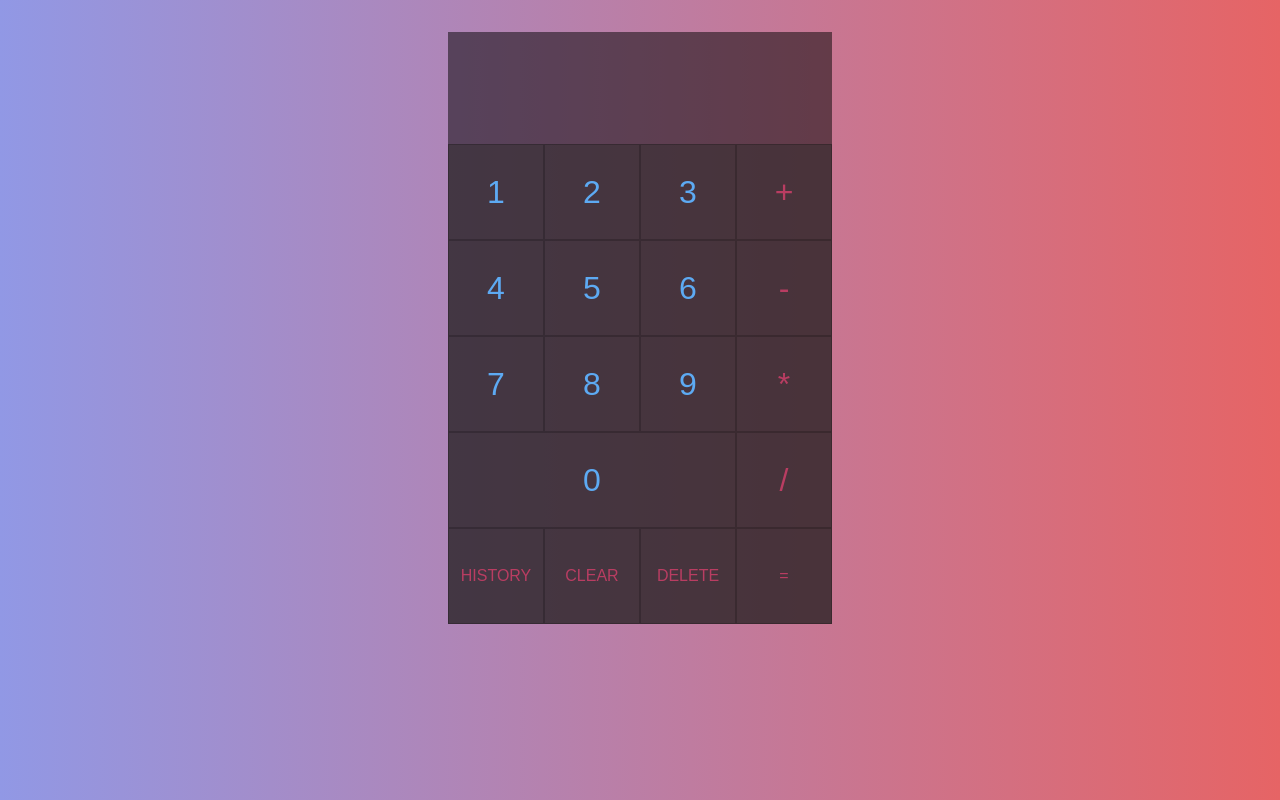
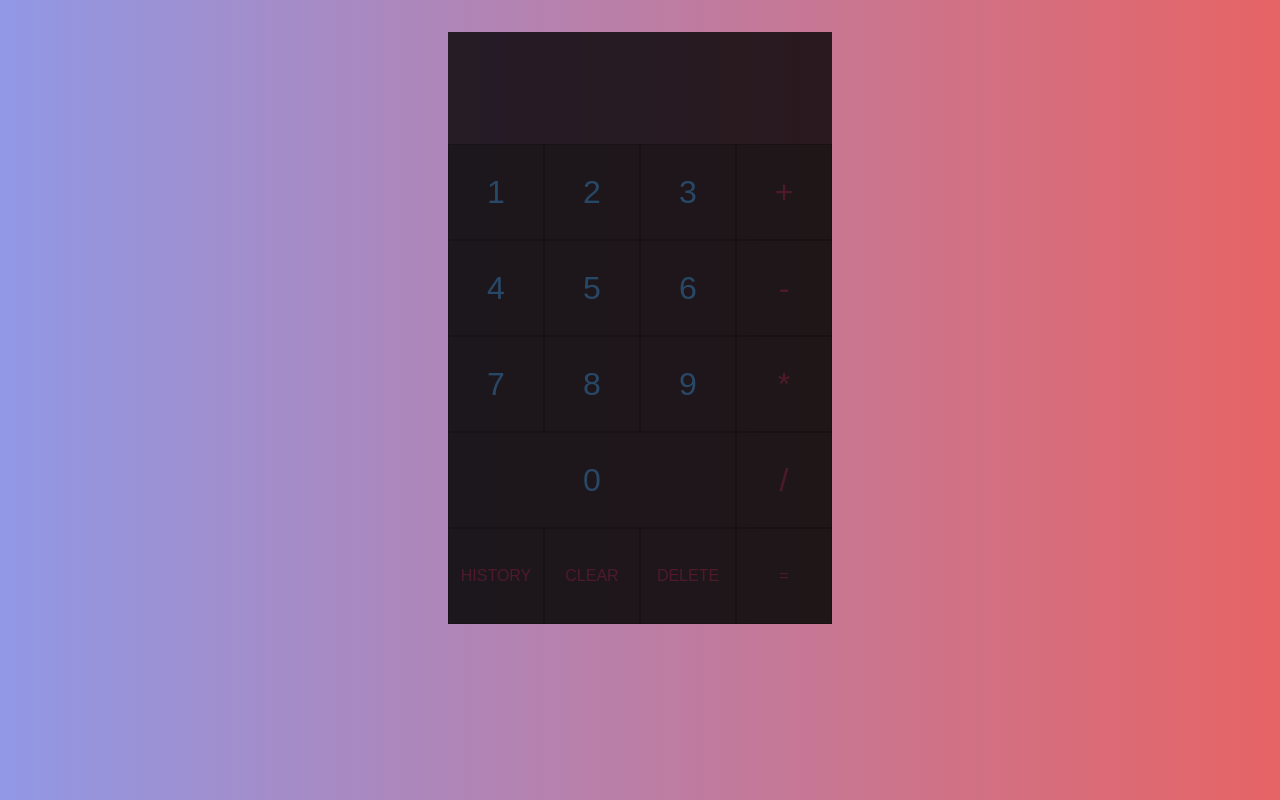
Before and after one commit to MaayanMordehai/Calculator, a React (Create React App) app: page / in a window 1280 px wide. Both pictures are taken after a click on the button "HISTORY". Built offline with nearby package versions, Linux system fonts and the light colour scheme.

Commit message:
fixed backdrop location

```diff
--- a/src/components/Calculator/History/Backdrop/backdrop.module.css
+++ b/src/components/Calculator/History/Backdrop/backdrop.module.css
@@ -1,10 +1,12 @@
 
 .Backdrop {
     top: 0;
+    left: 50%;
+    transform: translateX(-50%);
     position: fixed;
     display: grid;
     margin-top: 2rem;
-    margin-left: 40%;
     grid-template-columns: repeat(4, 6rem);
+    grid-template-rows: minmax(7rem, auto) repeat(5, 6rem);
     background-color: rgba(0, 0, 0, .35);
 }
```
